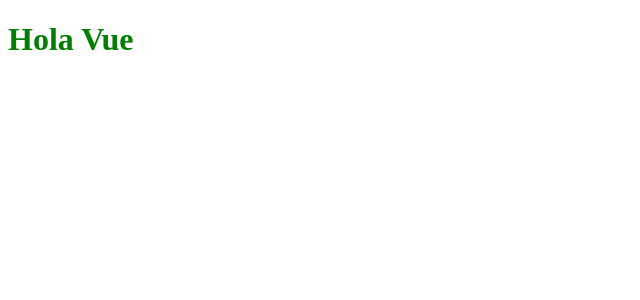
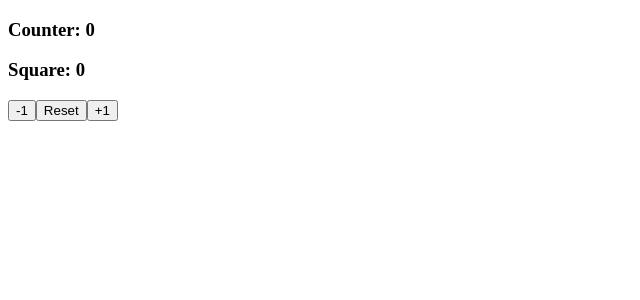
Before and after one commit to victorwcv/Vue, a Vue app in the folder 01-indecision-app/: page / in a window 1280 px wide. Shown: the top 300 px of the page, without its empty margins (0-640 px from the left). Built offline with nearby package versions, Linux system fonts and the light colour scheme; the HTML template or start-up script is replaced by a standard one.

Commit message:
feat: states and events

```diff
--- a/01-indecision-app/src/App.vue
+++ b/01-indecision-app/src/App.vue
@@ -1,10 +1,35 @@
 <template>
-  <h1>Hola Vue</h1>
+  <section>
+    <h3>Counter: {{ counter }}</h3>
+    <h3>Square: {{ counterSquare }}</h3>
+
+    <div>
+      <button @click="decrement">-1</button>
+      <button @click="reset">Reset</button>
+      <button @click="increment">+1</button>
+    </div>
+  </section>
 </template>
 
 
 <script lang="ts" setup>
-console.log('hola')
+import { ref, computed } from 'vue';
+
+
+const counter = ref(0);
+const counterSquare = computed(() => counter.value ** 2);
+const increment = () => {
+  counter.value++;
+};
+const decrement = () => {
+  if (counter.value === 0) return;
+  counter.value--;
+}
+
+const reset = () => counter.value = 0;
+
+
+
 </script>
 
 
```
